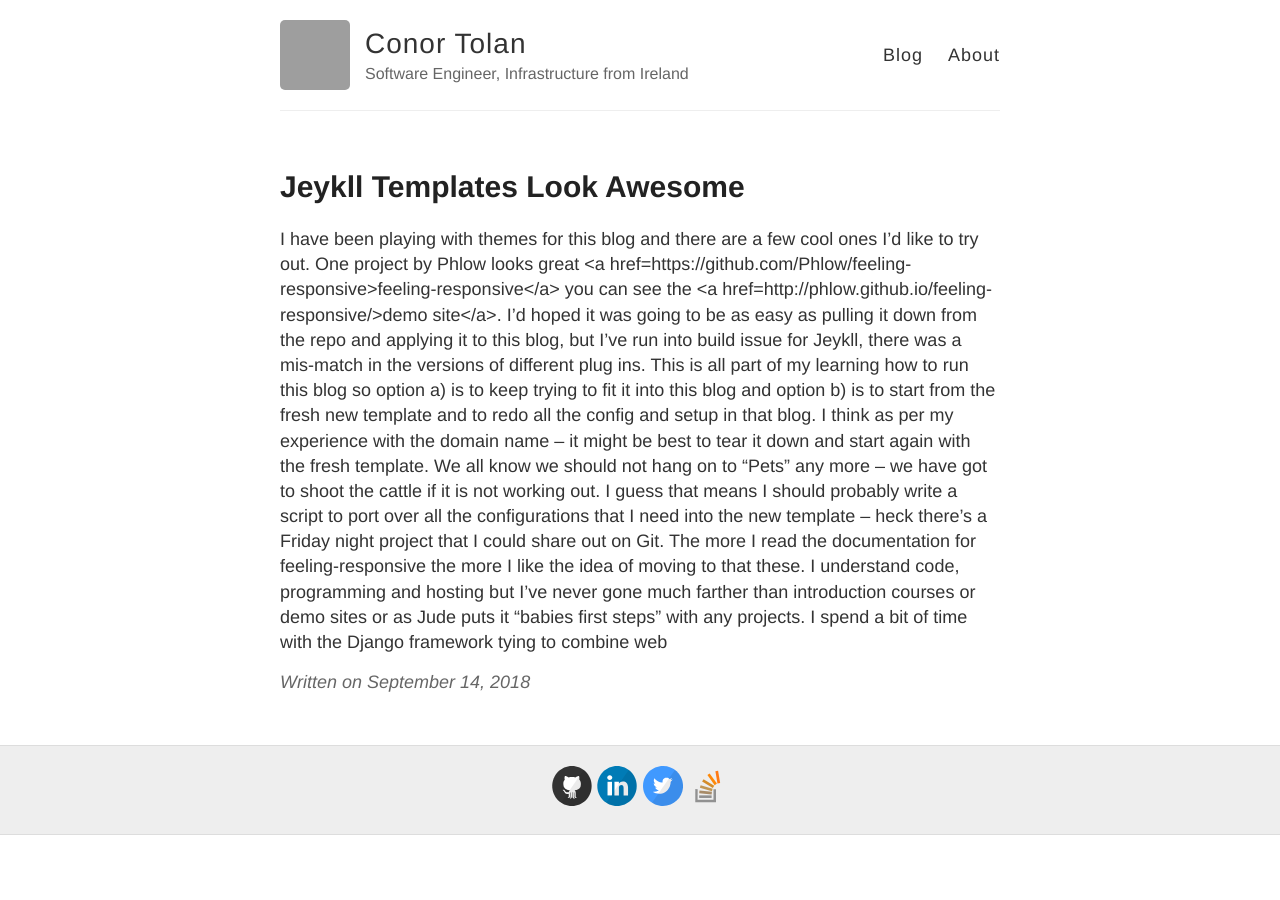
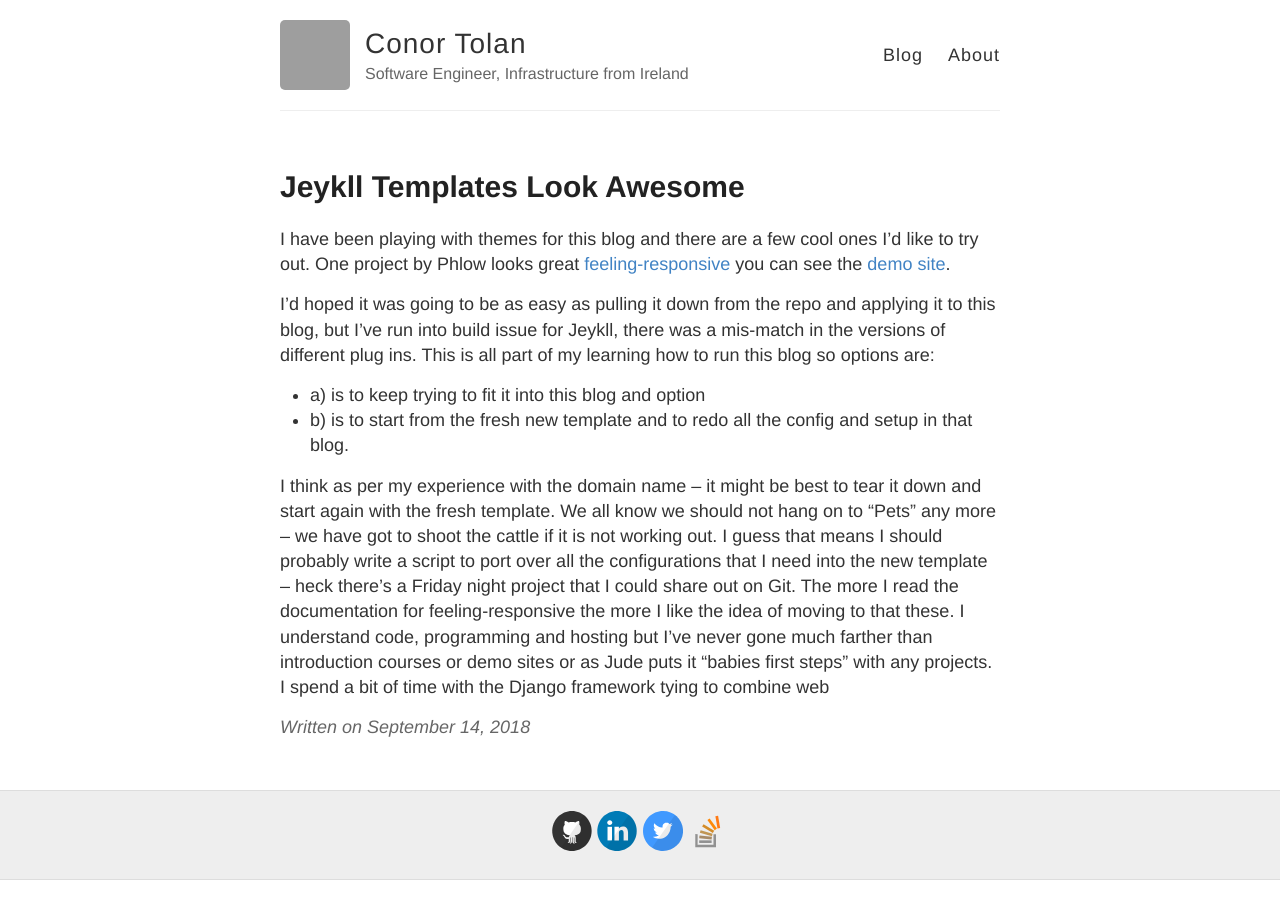
Before and after one commit to ctolan/ctolan.github.io, a Jekyll site: the page built from _posts/2018-09-14-Jeykll-Templates.md, in a window 1280 px wide. Built offline with Jekyll 4.4.1, drawn with Linux system fonts in a browser that asks for light colours; comment, search, counter and statistics services are not loaded; grey boxes are pictures that could not be loaded.

Commit message:
Fixed spacing and hyperlinks.

```diff
--- a/_posts/2018-09-14-Jeykll-Templates.md
+++ b/_posts/2018-09-14-Jeykll-Templates.md
@@ -4,6 +4,10 @@ title:  "Jeykll Templates Look Awesome"
 date:   2018-09-14 09:56:31 +0100
 ---
 
-I have been playing with themes for this blog and there are a few cool ones I’d like to try out. One project by Phlow looks great <a href=https://github.com/Phlow/feeling-responsive>feeling-responsive</a> you can see the <a href=http://phlow.github.io/feeling-responsive/>demo site</a>.
-I’d hoped it was going to be as easy as pulling it down from the repo and applying it to this blog, but I’ve run into build issue for Jeykll, there was a mis-match in the versions of different plug ins. This is all part of my learning how to run this blog so option a) is to keep trying to fit it into this blog and option b) is to start from the fresh new template and to redo all the config and setup in that blog.
+I have been playing with themes for this blog and there are a few cool ones I’d like to try out. One project by Phlow looks great <a href="https://github.com/Phlow/feeling-responsive">feeling-responsive</a> you can see the <a href="http://phlow.github.io/feeling-responsive/">demo site</a>.
+
+I’d hoped it was going to be as easy as pulling it down from the repo and applying it to this blog, but I’ve run into build issue for Jeykll, there was a mis-match in the versions of different plug ins. This is all part of my learning how to run this blog so options are:
+ - a) is to keep trying to fit it into this blog and option
+ - b) is to start from the fresh new template and to redo all the config and setup in that blog.
+
 I think as per my experience with the domain name – it might be best to tear it down and start again with the fresh template. We all know we should not hang on to “Pets” any more – we have got to shoot the cattle if it is not working out. I guess that means I should probably write a script to port over all the configurations that I need into the new template – heck there’s a Friday night project that I could share out on Git. The more I read the documentation for feeling-responsive the more I like the idea of moving to that these. I understand code, programming and hosting but I’ve never gone much farther than introduction courses or demo sites or as Jude puts it “babies first steps” with any projects. I spend a bit of time with the Django framework tying to combine web
```
